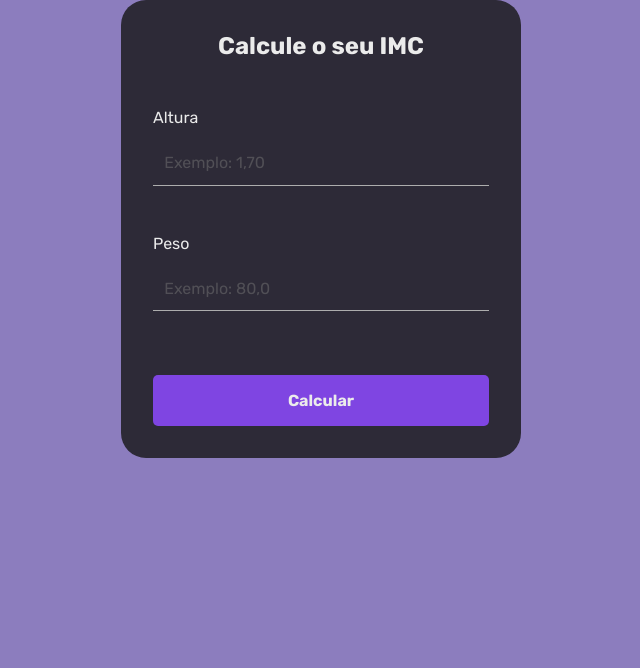
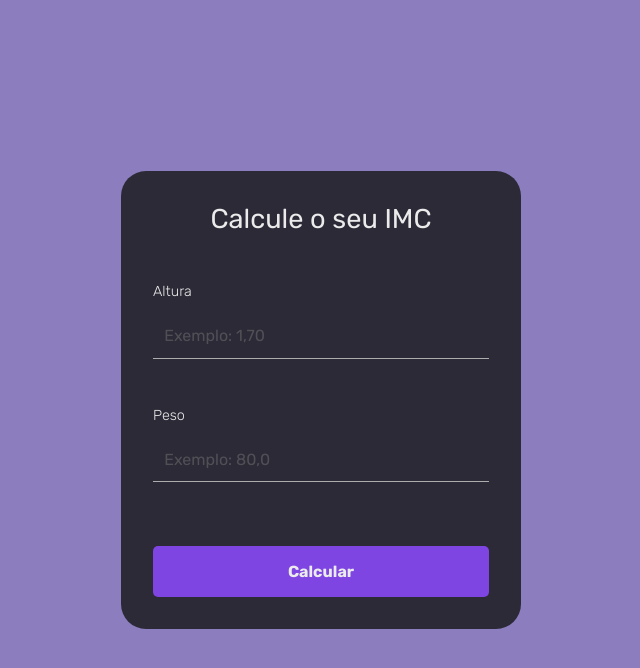
Before and after one commit to tiago-costa-s/calc_imc_react, a React (Vite) app: page / in a window 1280 px wide. Shown: the top 668 px of the page, without its empty margins (319-959 px from the left). Built offline with nearby package versions, Linux system fonts and the light colour scheme; a web font is replaced by a local one.

Commit message:
Adicionado estilos

```diff
--- a/src/App.css
+++ b/src/App.css
@@ -1,4 +1,7 @@
 .app {
+    display: flex;
+    align-items: center;
+    justify-content: center;
     min-height: 100vh;
     background-color: rgb(140, 125, 190);
 }
--- a/src/components/calculatorImc/CalculatorImc.css
+++ b/src/components/calculatorImc/CalculatorImc.css
@@ -1,6 +1,5 @@
 .calculator-imc {
-    margin: auto;
-    max-width: 400px;
+    width: 400px;
     padding: 2rem;
     border: 0;
     border-radius: 25px;
@@ -8,6 +7,8 @@
 }
 
 h2 {
+    font-weight: 400;
+    font-size: 1.7rem;
     text-align: center;
     margin-bottom: 3rem;
 }
--- a/src/components/controlInput/ControlInput.css
+++ b/src/components/controlInput/ControlInput.css
@@ -1,5 +1,10 @@
 input {
     padding: 1rem .7rem;
+}
+
+label {
+    font-size: .9rem;
+    font-weight: 100;
 }
 
 .control-input {
```
